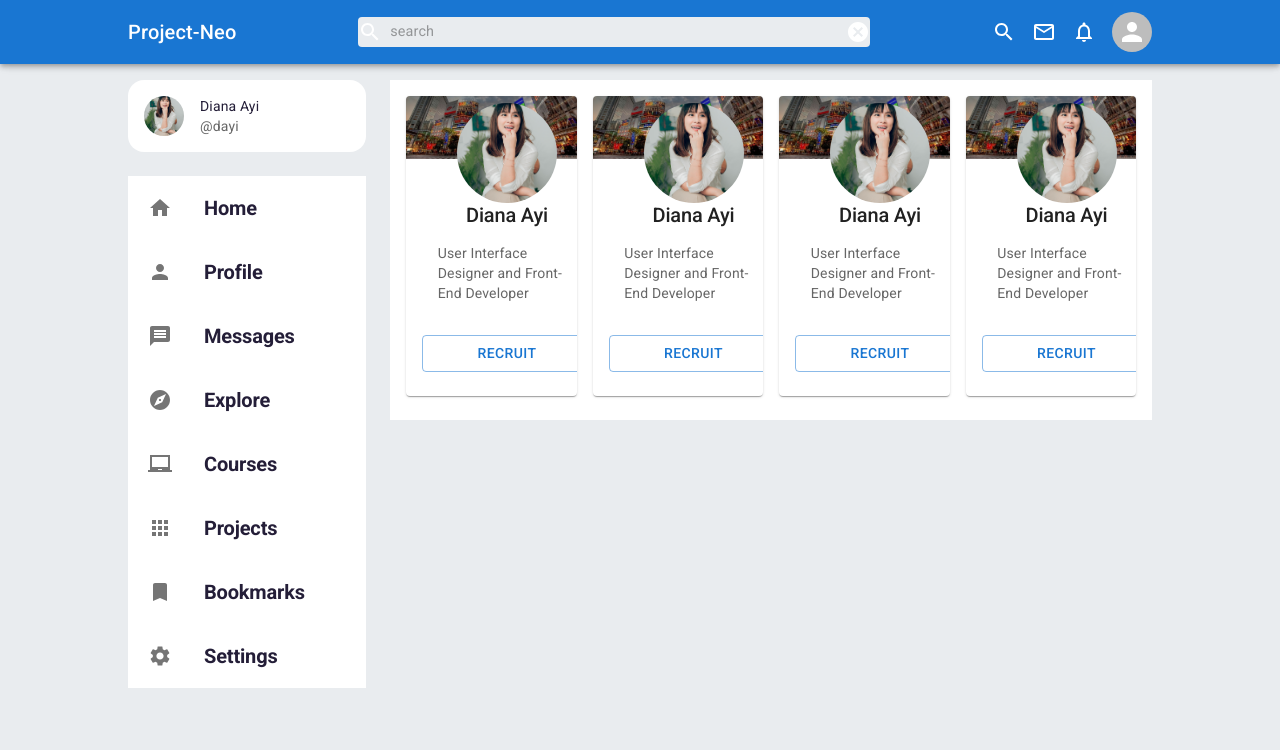
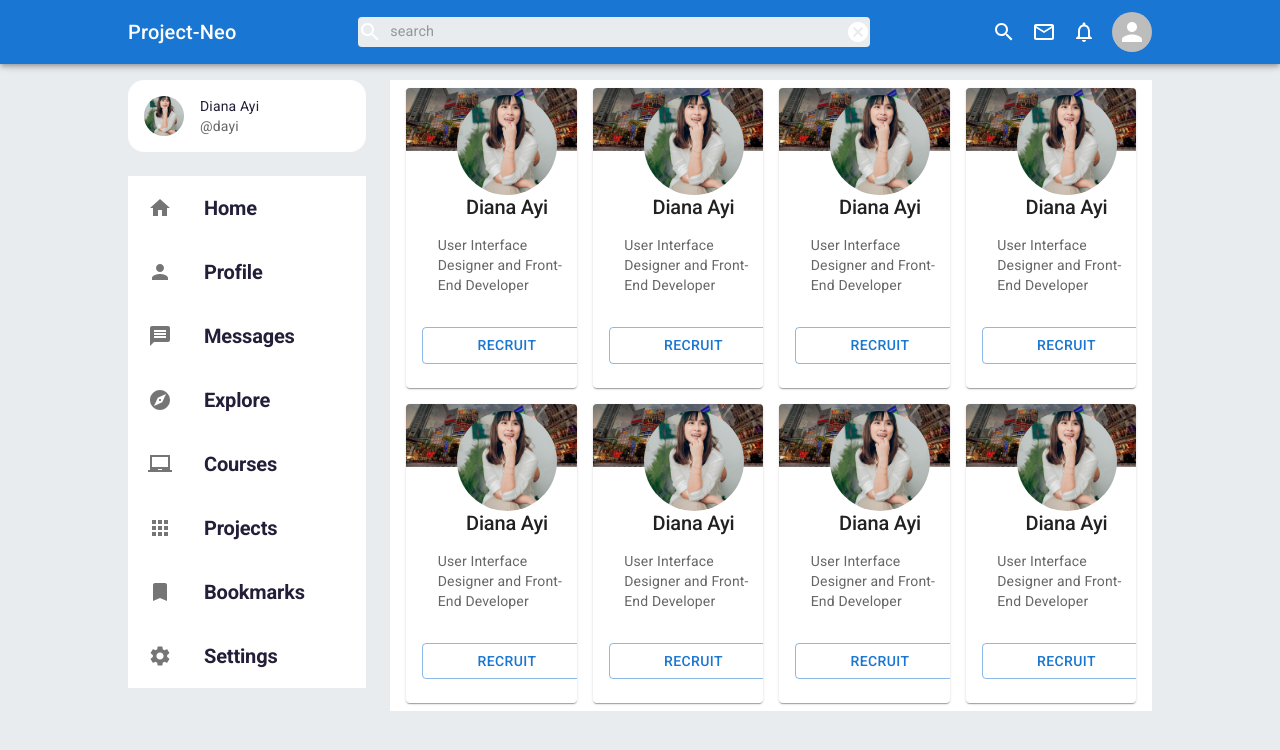
Before and after one commit to jpzambranoleon/project-neo-front-end, a React (Create React App) app: page /explore in a window 1280 px wide. Shown: the top 750 px of the page. Built offline with nearby package versions, Linux system fonts and the light colour scheme.

Commit message:
updated Users.jsx

```diff
--- a/src/pages/Explore/components/Users.jsx
+++ b/src/pages/Explore/components/Users.jsx
@@ -5,7 +5,7 @@ import UserCard from "./UserCard";
 const Users = () => {
     return (
         <Box sx={{ bgcolor: "white" }}>
-            <CardContent>
+            <ListItem>
                 <Grid container spacing={2}>
                     <Grid item sm={3}>
                         <UserCard />
@@ -20,7 +20,23 @@ const Users = () => {
                         <UserCard />
                     </Grid>
                 </Grid>
-            </CardContent>
+            </ListItem>
+            <ListItem>
+                <Grid container spacing={2}>
+                    <Grid item sm={3}>
+                        <UserCard />
+                    </Grid>
+                    <Grid item sm={3}>
+                        <UserCard/>
+                    </Grid>
+                    <Grid item sm={3}>
+                        <UserCard />
+                    </Grid>
+                    <Grid item sm={3}>
+                        <UserCard />
+                    </Grid>
+                </Grid>
+            </ListItem>
         </Box>
     );
 };
```
